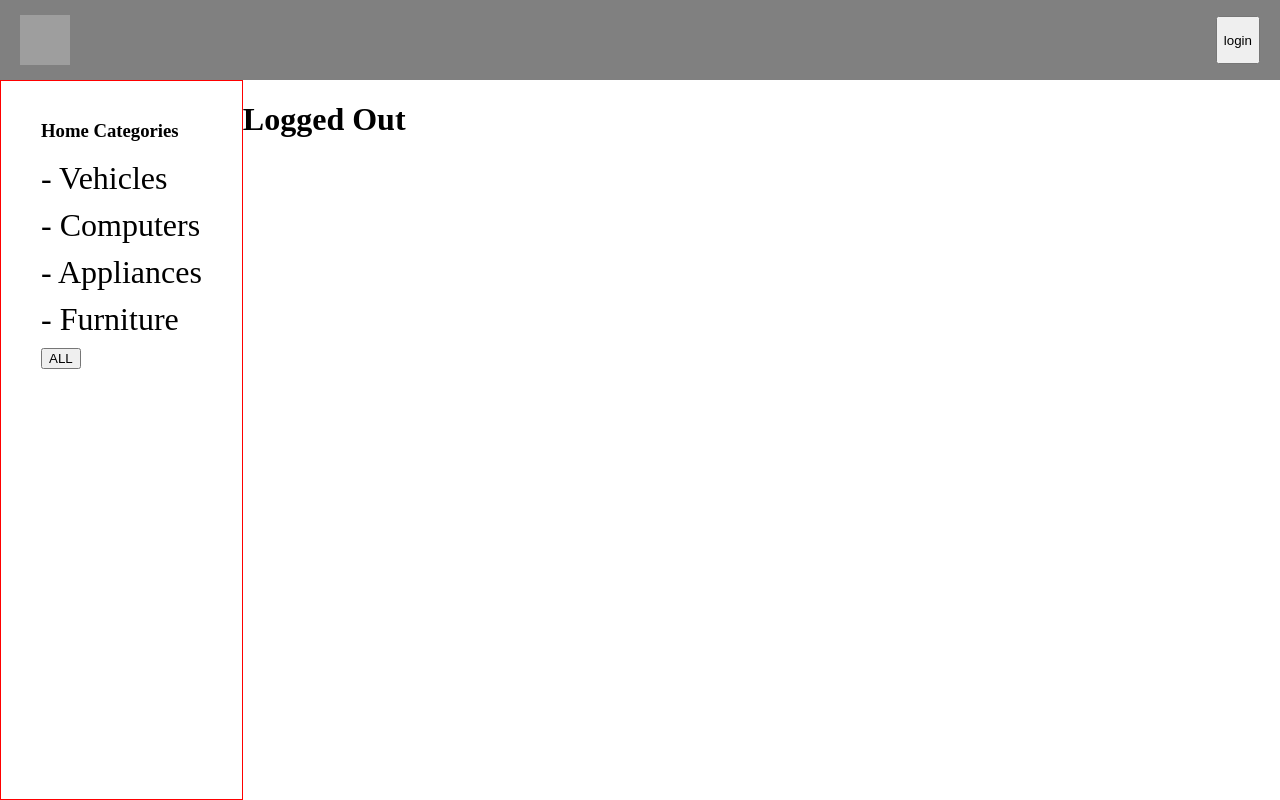
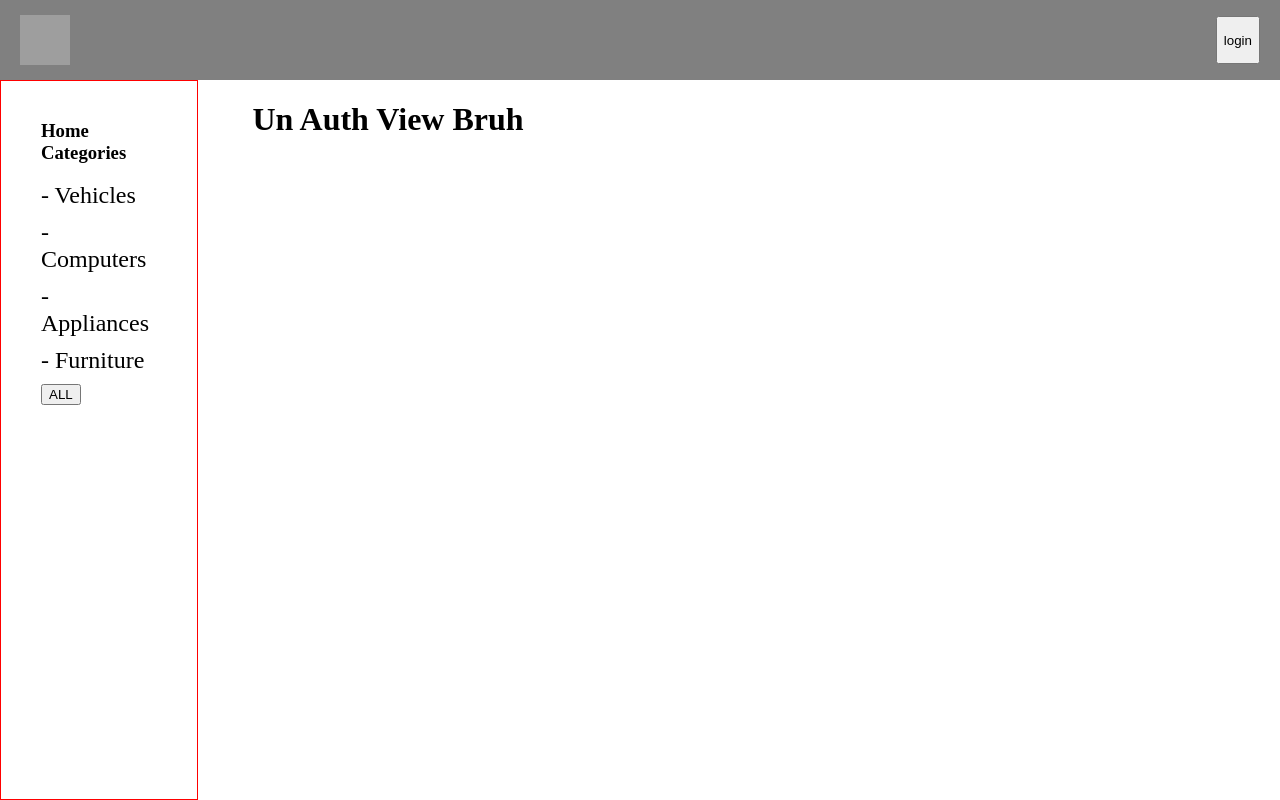
Before and after one commit to ArthurL808/consume-more-stuff, a React (Create React App) app: page / in a window 1280 px wide. Built offline with nearby package versions, Linux system fonts and the light colour scheme; grey boxes are pictures that could not be loaded.

Commit message:
adds the unAuth component into the mainbody

```diff
--- a/src/Components/MainBody/MainBody.jsx
+++ b/src/Components/MainBody/MainBody.jsx
@@ -2,6 +2,7 @@ import React from 'react';
 import styles from './MainBody.module.scss'
 
 // IMPORT ALL BODY COMPOENENTS HERE
+import UnAuth from '../UnAuth';
 
 const MainBody = ({ isAuth }) => {
     return (
@@ -10,7 +11,7 @@ const MainBody = ({ isAuth }) => {
             {isAuth ?
                 <h1>Logged In</h1>
                 :
-                <h1>Logged Out</h1>
+                <UnAuth />
             }
 
         </div>
--- a/src/Components/MainBody/MainBody.module.scss
+++ b/src/Components/MainBody/MainBody.module.scss
@@ -1,3 +1,4 @@
 .main_body {
   margin-top: 10vh;
+  width: 100%;
 }
--- a/src/Components/Sidebar/Sidebar.module.scss
+++ b/src/Components/Sidebar/Sidebar.module.scss
@@ -10,7 +10,7 @@
 
     li {
       margin: 10px 0;
-      font-size: 2rem;
+      font-size: 1.5rem;
     }
   }
 }
--- a/src/Components/UnAuth/UnAuth.jsx
+++ b/src/Components/UnAuth/UnAuth.jsx
@@ -1,8 +1,11 @@
 import React from 'react';
+import styles from './UnAuth.module.scss'
 
 const UnAuth = () => {
     return (
-        <h1>Un Auth View Bruh</h1>
+        <div className={styles.container}>
+            <h1>Un Auth View Bruh</h1>
+        </div>
     )
 }
 
--- a/src/Components/UnAuth/UnAuth.module.scss
+++ b/src/Components/UnAuth/UnAuth.module.scss
@@ -0,0 +1,4 @@
+.container {
+  width: 90%;
+  margin: 0 auto;
+}
--- a/src/Components/UnAuth/index.js
+++ b/src/Components/UnAuth/index.js
@@ -0,0 +1,2 @@
+import UnAuth from './UnAuth';
+export default UnAuth;
```
